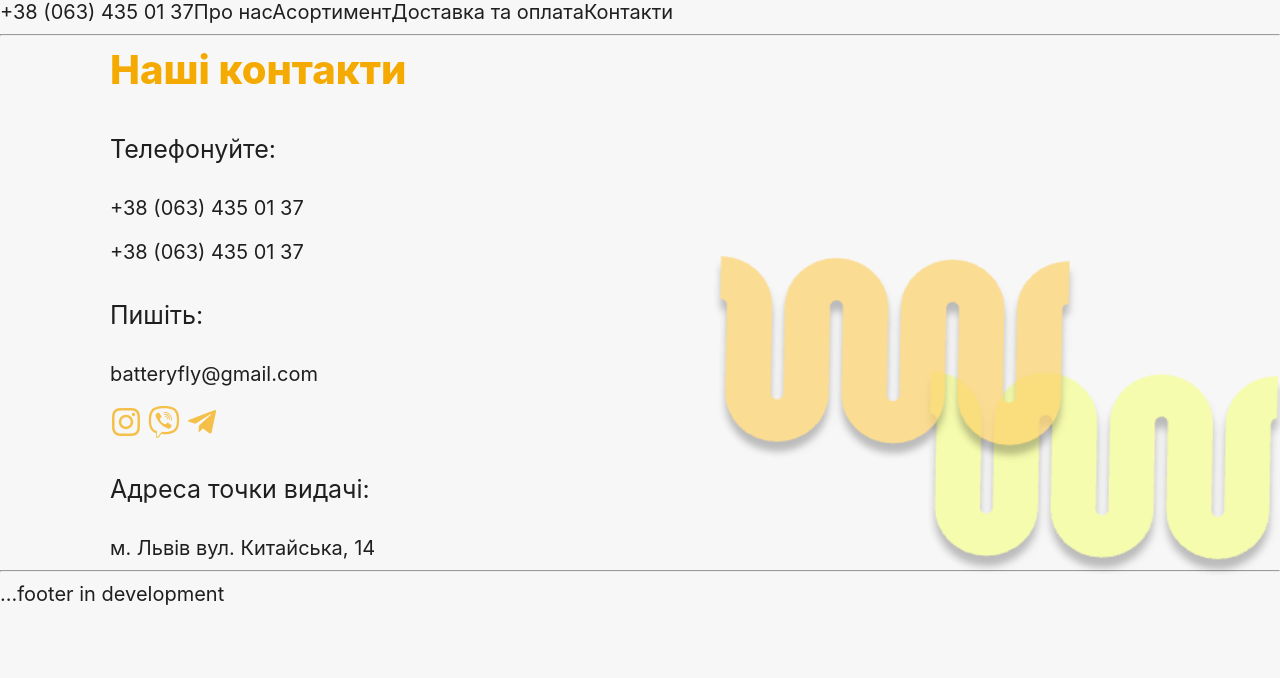
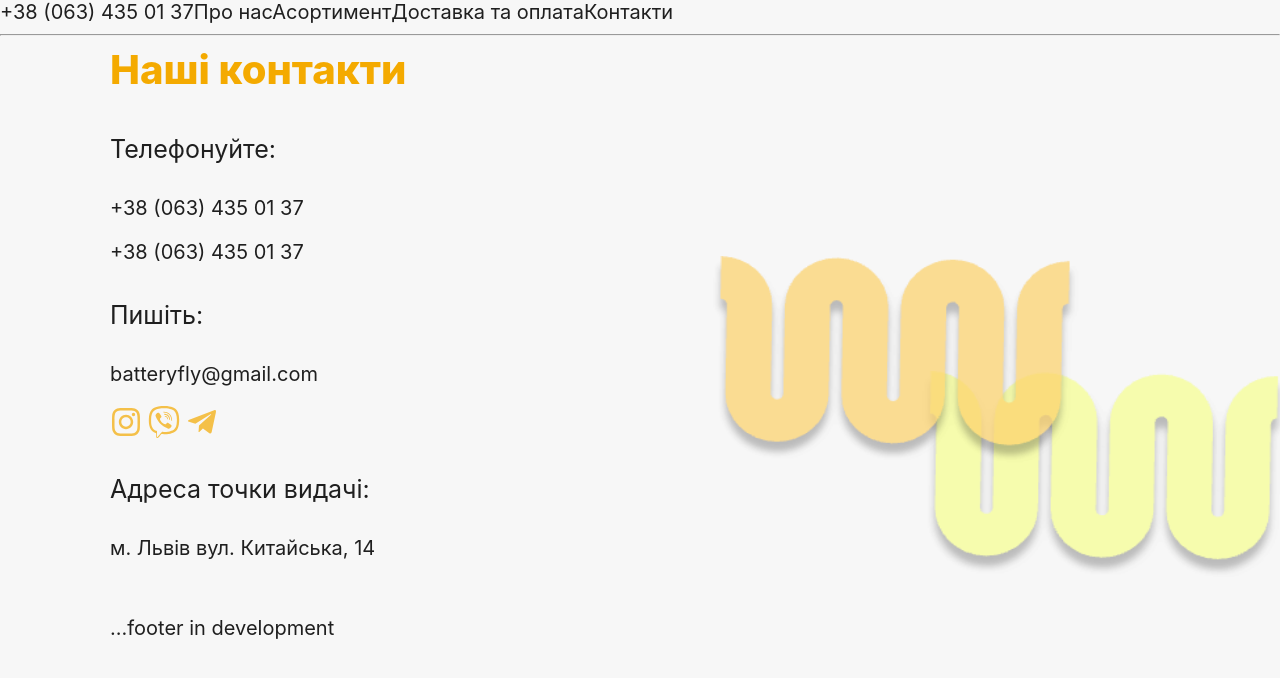
Before and after one commit to va7ul/Battery_Fly_Frontend, a React (Create React App) app: page /Battery_Fly_Frontend/contacts in a window 1280 px wide. Shown: the top 678 px of the page. Built offline with nearby package versions, Linux system fonts and the light colour scheme.

Commit message:
fix_media

```diff
--- a/src/components/Contacts/Contacts.styled.js
+++ b/src/components/Contacts/Contacts.styled.js
@@ -1,10 +1,8 @@
 import styled from 'styled-components';
 
 export const Container = styled.div`
-  @media screen and (min-width: 320px) {
-    padding: 0px 30px 0px 30px;
-    position: relative;
-  }
+  padding: 0px 30px 0px 30px;
+  position: relative;
 
   @media screen and (min-width: 1280px) {
     padding: 0px 110px 0px 110px;
--- a/src/components/Footer/Footer.jsx
+++ b/src/components/Footer/Footer.jsx
@@ -1,8 +1,9 @@
+import { Container } from "./Footer.styled";
+
 export const Footer = () => {
   return (
-    <>
-      <hr />
+    <Container>
       ...footer in development
-    </>
+    </Container>
   );
 };
--- /dev/null
+++ b/src/components/Footer/Footer.styled.js
@@ -0,0 +1,12 @@
+import styled from 'styled-components';
+
+export const Container = styled.div`
+  padding: 25px 30px;
+  max-width: 360px;
+  margin: 0 auto;
+
+  @media screen and (min-width: 1280px) {
+    padding: 56px 110px;
+    max-width: 1280px;
+  }
+`;
```
